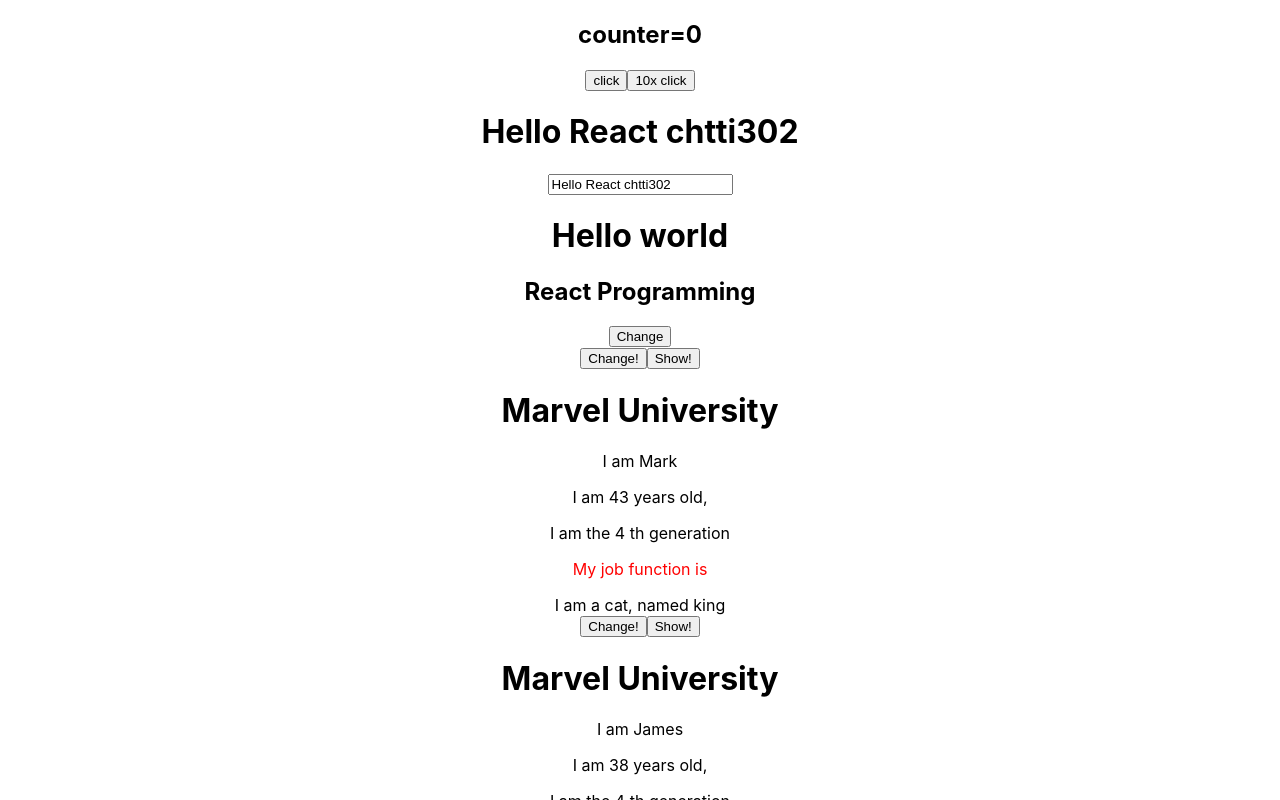
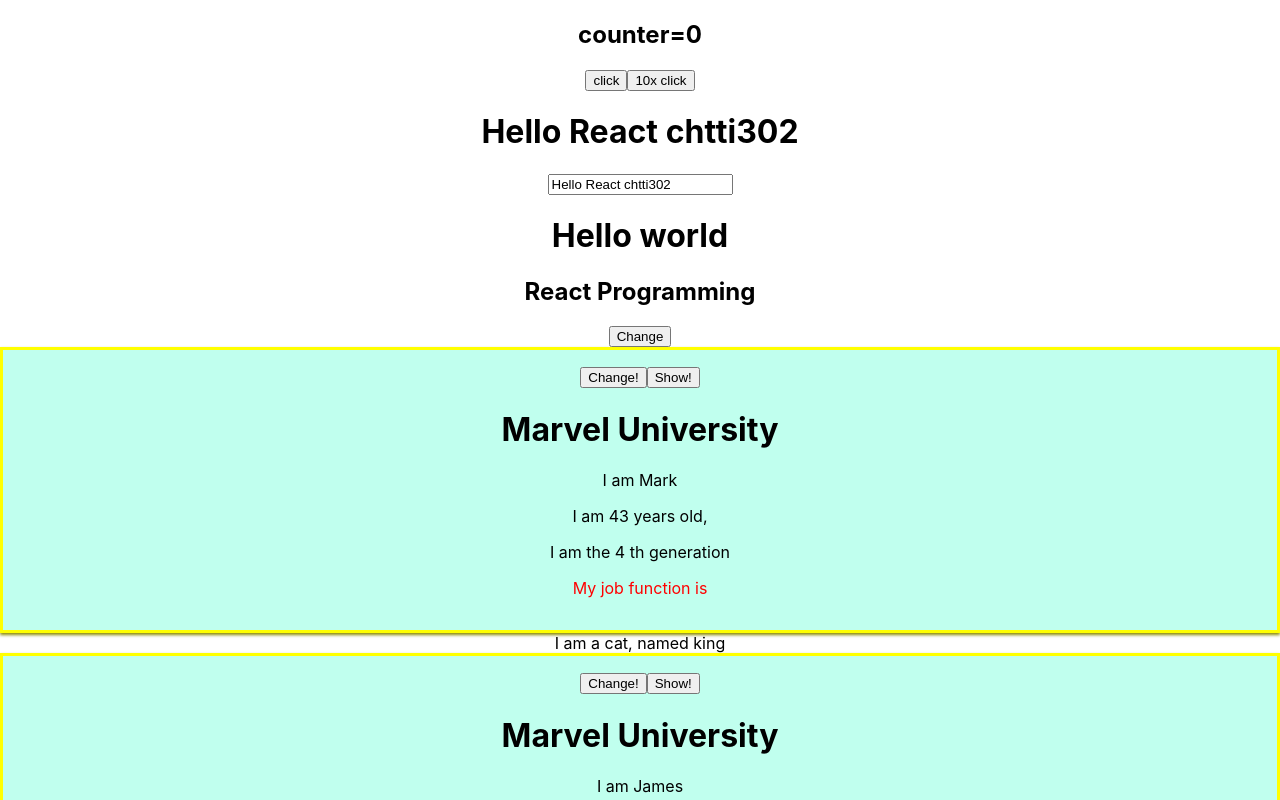
Before and after one commit to kc14017/cht_react_0810, a React (Create React App) app in the folder lab3_react_start/: page / in a window 1280 px wide. Shown: the top 800 px of the page. Built offline with nearby package versions, Linux system fonts and the light colour scheme.

Commit message:
apply css to person

```diff
--- /dev/null
+++ b/lab3_react_start/src/components/Person.css
@@ -0,0 +1,9 @@
+.Person{
+    widows: 60%;
+    margin: auto;
+    border: 3px solid #FFFF00;
+    box-shadow: 0 2px 3px #888800;
+    padding:16px;
+    text-align:center;
+    background-color:#c0ffee;
+}
--- a/lab3_react_start/src/components/Person.js
+++ b/lab3_react_start/src/components/Person.js
@@ -1,4 +1,5 @@
 import React, { useState } from 'react'
+import "./Person.css"
 
 const Person = props => {
     const [stateString, changeString] = useState({
@@ -15,7 +16,7 @@
         console.log(stateString)
     }
     return (
-        <div>
+        <div className="Person">
             <button onClick={switchVenderHandler}>Change!</button>
             <button onClick={showStatusHandler}>Show!</button>
             <h1>{stateString.publisher}</h1>
```
